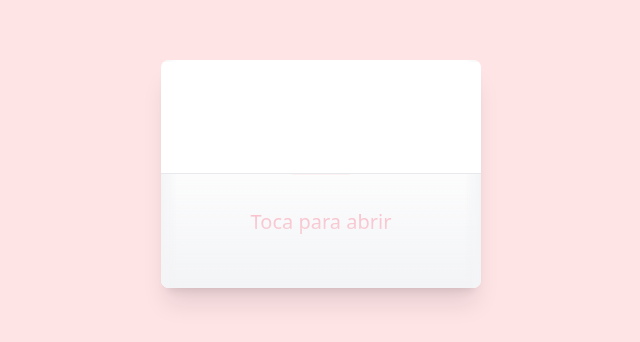
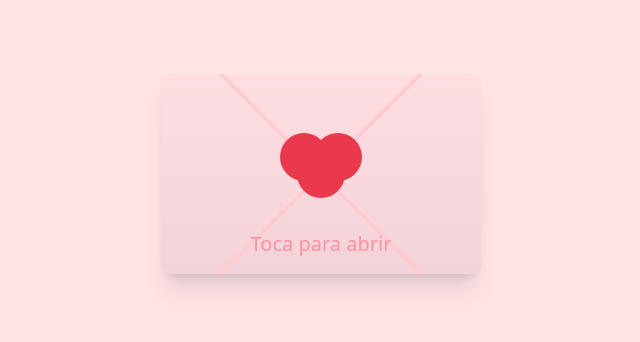
Before and after one commit to HaroldGabriel/carta-de-amistad, a React (Vite) app: page / in a window 1280 px wide. Shown: the part 226-568 px from the top of the page, without its empty margins (319-959 px from the left). Built offline with nearby package versions, Linux system fonts and the light colour scheme.

Commit message:
Refactor index page layout
The index page layout was refactored to display a card.

```diff
--- a/src/pages/Index.tsx
+++ b/src/pages/Index.tsx
@@ -1,4 +1,3 @@
-
 import { motion, AnimatePresence } from "framer-motion";
 import { HeartHandshake, Mail } from "lucide-react";
 import { useState } from "react";
@@ -21,39 +20,34 @@ const Index = () => {
           >
             <div className="relative w-[280px] sm:w-[320px]">
               {/* Sobre principal */}
-              <div className="bg-white shadow-xl aspect-[1.4/1] rounded-lg relative overflow-hidden">
-                {/* Solapa superior */}
-                <motion.div
-                  className="absolute top-0 left-0 w-full h-1/2 bg-white origin-bottom"
-                  initial={{ rotateX: 0 }}
-                  animate={{ rotateX: -10 }}
-                  whileHover={{ rotateX: -30 }}
+              <div className="bg-[#FFDEE2] shadow-xl aspect-[1.6/1] rounded-lg relative overflow-hidden">
+                {/* Líneas diagonales del sobre */}
+                <div
+                  className="absolute top-0 left-0 w-full h-full z-10"
                   style={{
-                    transformStyle: 'preserve-3d',
-                    zIndex: 2,
-                    borderBottom: '1px solid #e5e7eb'
+                    background: 'linear-gradient(315deg, transparent 49.5%, #ffcbd1 49.5%, #ffcbd1 50.5%, transparent 50.5%), linear-gradient(45deg, transparent 49.5%, #ffcbd1 49.5%, #ffcbd1 50.5%, transparent 50.5%)'
                   }}
-                >
-                  <div
-                    className="absolute bottom-0 left-0 w-full h-full bg-white"
-                    style={{
-                      clipPath: 'polygon(0 100%, 50% 0, 100% 100%)'
-                    }}
-                  />
-                </motion.div>
+                />
 
-                {/* Contenido del sobre */}
-                <div className="absolute inset-0 flex items-center justify-center flex-col space-y-4">
-                  <Mail className="w-16 h-16 sm:w-20 sm:h-20 text-friendship animate-float" />
+                {/* Corazón central */}
+                <div className="absolute inset-0 flex items-center justify-center z-20">
+                  <div className="w-12 h-12 bg-[#ea384c] rounded-full transform rotate-45">
+                    <div className="w-full h-full relative">
+                      <div className="absolute w-full h-full bg-[#ea384c] rounded-full -left-1/2"></div>
+                      <div className="absolute w-full h-full bg-[#ea384c] rounded-full -top-1/2"></div>
+                    </div>
+                  </div>
+                </div>
+
+                {/* Texto "Toca para abrir" */}
+                <div className="absolute bottom-4 left-0 right-0 text-center z-20">
                   <p className="text-friendship-dark text-lg sm:text-xl font-medium">
                     Toca para abrir
                   </p>
                 </div>
 
-                {/* Sombras laterales para efecto 3D */}
-                <div className="absolute inset-x-0 bottom-0 h-2/3 bg-gradient-to-b from-transparent to-gray-100" />
-                <div className="absolute inset-y-0 right-0 w-4 bg-gradient-to-r from-transparent to-gray-100" />
-                <div className="absolute inset-y-0 left-0 w-4 bg-gradient-to-l from-transparent to-gray-100" />
+                {/* Sombras suaves */}
+                <div className="absolute inset-0 bg-gradient-to-b from-transparent to-[rgba(0,0,0,0.05)]" />
               </div>
             </div>
           </motion.div>
```
